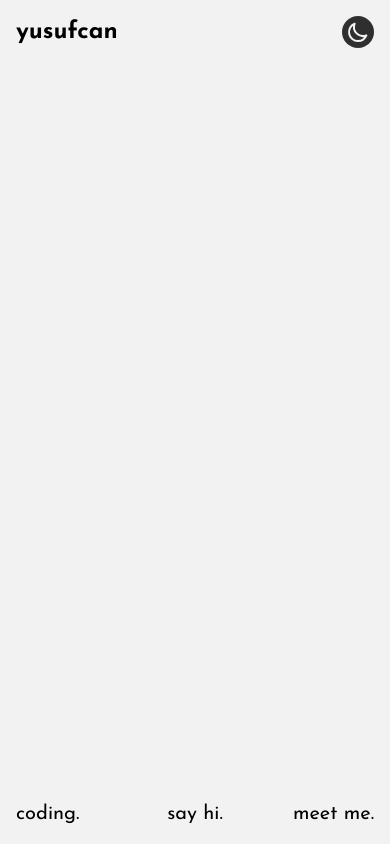
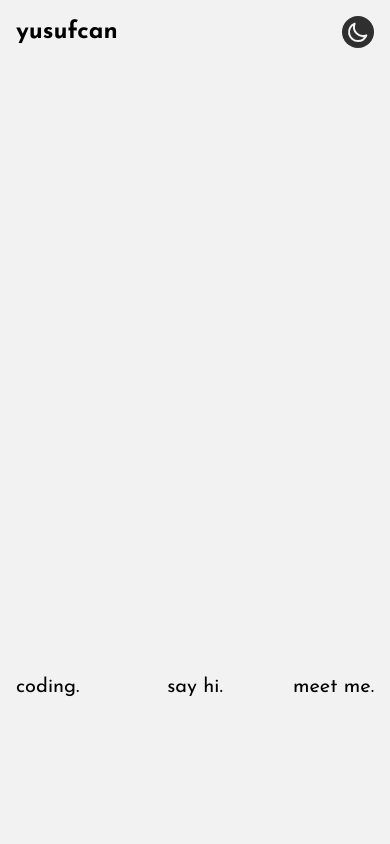
Before and after one commit to YusufcanY/personal-website-v2, a Nuxt app: page / in a window 390 px wide. Built offline with nearby package versions, Linux system fonts and the light colour scheme.

Commit message:
For Mobile, safe area class added

```diff
--- a/assets/css/main.css
+++ b/assets/css/main.css
@@ -5,6 +5,7 @@
 html {
   scroll-behavior: smooth;
 }
+
 html.dark body {
   background-color: #191919;
 }
@@ -15,6 +16,16 @@ body {
   font-family: 'Josefin Sans', sans-serif;
   overflow-x: hidden;
 }
+.safe-area {
+  min-height: 100vh;
+}
+
+@media screen and (max-width: 1024px) {
+  .safe-area {
+    min-height: calc(85vh - env(safe-area-inset-bottom));
+  }
+}
+
 .page-enter-active,
 .page-leave-active {
   transition: opacity 0.5s ease;
--- a/pages/index.vue
+++ b/pages/index.vue
@@ -1,7 +1,7 @@
 <script setup></script>
 <template>
   <div
-    class="grid h-screen grid-cols-12 grid-rows-6 gap-2 bg-light-foreground p-4 text-black dark:bg-dark-foreground dark:text-light-foreground"
+    class="safe-area grid grid-cols-12 grid-rows-6 gap-2 bg-light-foreground p-4 text-black dark:bg-dark-foreground dark:text-light-foreground"
   >
     <div class="col-span-6 text-2xl font-bold lg:p-4 lg:text-xl">
       <span>yusufcan</span>
```
